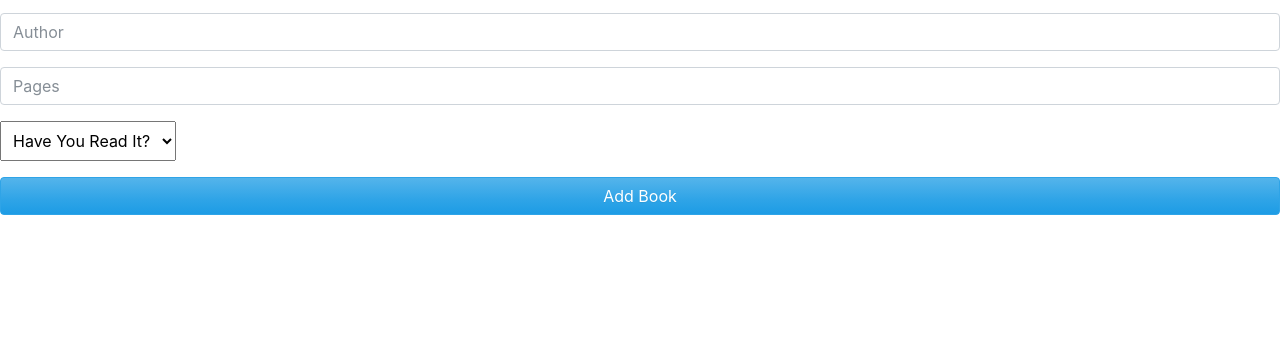
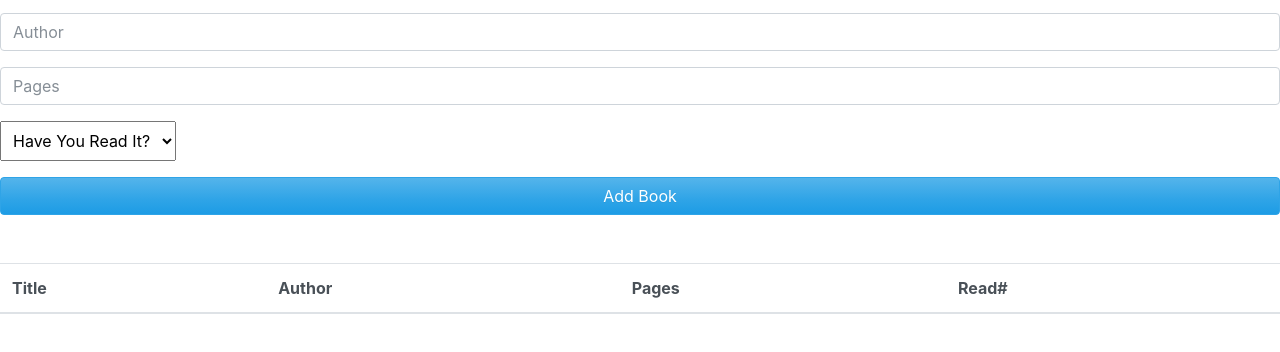
Before and after one commit to rloterh/Library, a plain HTML site: page index.html in a window 1280 px wide. Shown: the part 116-468 px from the top of the page. Drawn offline with nearby package versions, Linux system fonts and the light colour scheme.

Commit message:
Add table for displaying the list of books into html, create class Book/constructor in JS

```diff
--- a/app.js
+++ b/app.js
@@ -0,0 +1,8 @@
+class Book {
+  constructor(title, author, pages, read ) {
+    this.title = title;
+    this.author = author;
+    this.pages = pages
+    this.read = read;
+  }
+}
--- a/index.html
+++ b/index.html
@@ -35,7 +35,16 @@
     </div>
     <input type="submit" value="Add Book" class="submit btn btn-primary btn-block">
   </form>
-
+  <table class="table table-striped mt-5">
+    <thead>
+      <tr>
+        <th>Title</th>
+        <th>Author</th>
+        <th>Pages</th>
+        <th>Read#</th>
+      </tr>
+    </thead>
+  </table>
 <script src="app.js"></script>
 </body>
 </html>
```
